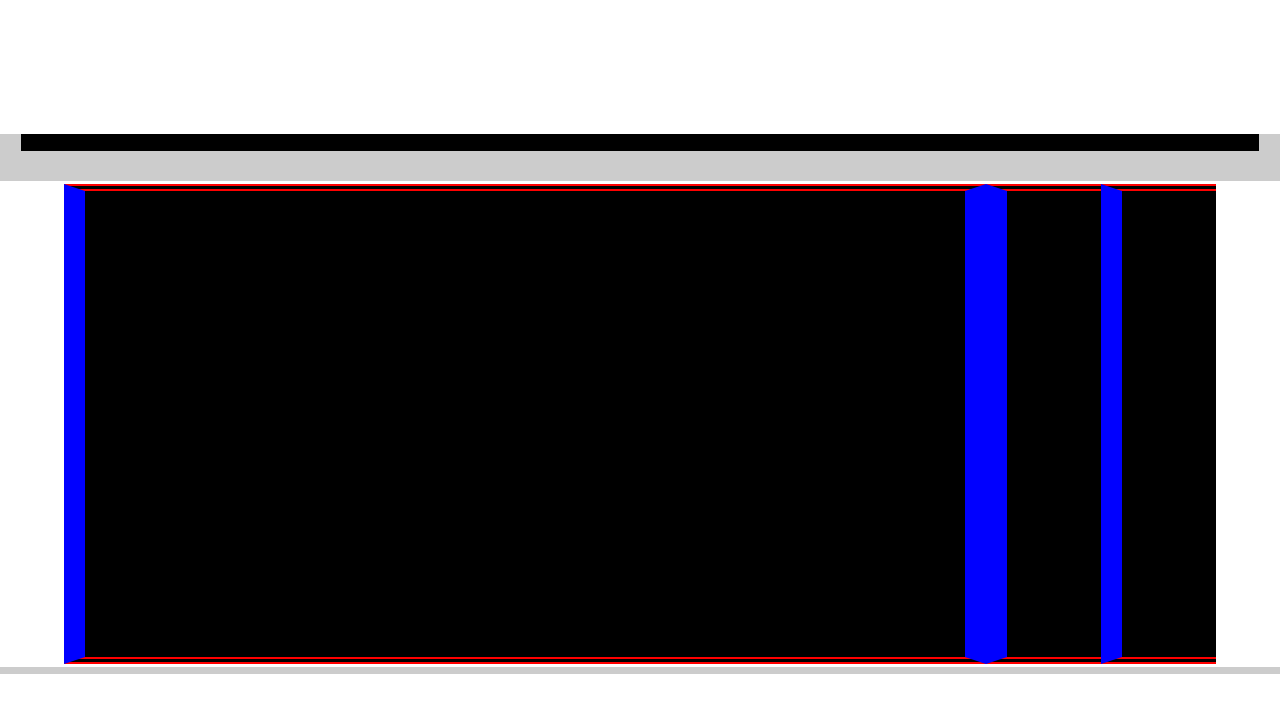
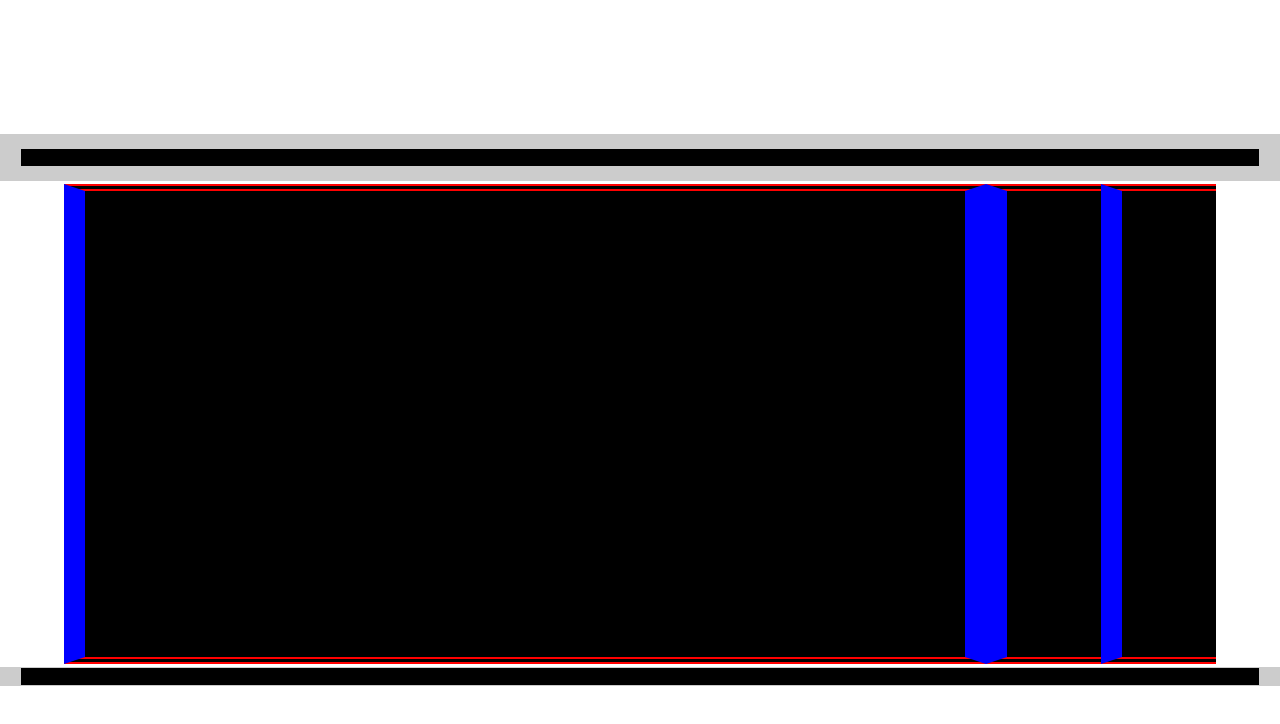
Before and after one commit to juju-l/ws, a plain HTML site: page default.htm in a window 1280 px wide. Drawn offline with nearby package versions, Linux system fonts and the light colour scheme; files that its build step writes are made by us from their sources; files whose address does not match are found by name.

Commit message:
ok... resize is not implemented.

```diff
--- a/default.htm
+++ b/default.htm
@@ -55,6 +55,11 @@
         background-color: #cccccc;
         height: 47px
       }
+      .c-nav .pre {
+        height: 17px;
+        position: relative;
+        top: 15px
+      }
       .c-main {
         overflow: hidden;
         width: calc(100% - 10%);
@@ -63,10 +68,15 @@
       .c-fgx {
         margin: 3px auto;
         background-color: #ccc;
-        height: 7px
+        height: 19px
+      }
+      .c-fgx .pre {
+        height: 17px;
+        position: relative;
+        top: 1px
       }
       .c-footer {
-        height: calc(17% - 7px - 6px)
+        height: calc(17% - 19px - 6px)
       }
       *::-webkit-scrollbar {
         width: 0px
@@ -74,7 +84,7 @@
       div {
         /* display: flex;
         justify-content: center;
-        align-items: center; */
+        align-items: center */
       }
       .pre {
         overflow-y: scroll;
@@ -91,7 +101,7 @@
           let xterm = new Terminal({disableStdin:true,convertEol:true,overviewRulerWidth:0,scrollback:999,tabStopWidth:2}), /*attachAddon = new AttachAddon.AttachAddon(wss),*/ fitAddon = new FitAddon.FitAddon();xterm.loadAddon(fitAddon); /*xterm.loadAddon(attachAddon);*/ xterm.open( pre[i] );/* ; */ mapObject[pre[i].id] = { x: xterm,f: fitAddon/*,a: attachAddon*/ }; mapObject[pre[i].id].f.fit()
         };window.mapObject = mapObject
         let wss = new WebSocket("ws://"+self.location.host+"/?id={{.tstmp}}")
-        wss.onmessage = function(e) { let log = eval('('+e.data+')');for (let key in mapObject) { if (log[key]==undefined) {continue};let textContent = log[key].match(/\n$/)!=null ? log[key] : log[key]+"\n";mapObject[key].x.write(textContent);/* ; *//*pre[key].scrollTop=pre[key].scrollHeight*/ };/*console.log(log)*/ }
+        wss.onmessage = function(e) { let log = eval('('+e.data+')');for (let key in mapObject) { if (log[key]==undefined) {continue};let textContent = log[key].match(/\n$/)!=null ? log[key] : log[key] + (key==="ready"||key=="call" ? "" : "\n");mapObject[key].x.write(textContent);/* ; *//*pre[key].scrollTop=pre[key].scrollHeight*/ };/*console.log(log)*/ }
         ///obj.scrollTop = obj.scrollHeight
         var curShow = 0;$(".c-main .pre").each(function(i,o){
           $(o).bind("click", function(){ /**/;if (i>curShow){for (let c=curShow+1;c<=i;c= c+1){ $(".c-main .pre").eq(c).animate({"left":""+(c*spaceWid)+"px"}) }}else{for (let c=curShow;c>i;c= c-1){ $(".c-main .pre").eq(c).animate({"left":""+($(".c-main").width()-(pre.length-2-c)*spaceWid)+"px"}) }};curShow = i })
```
